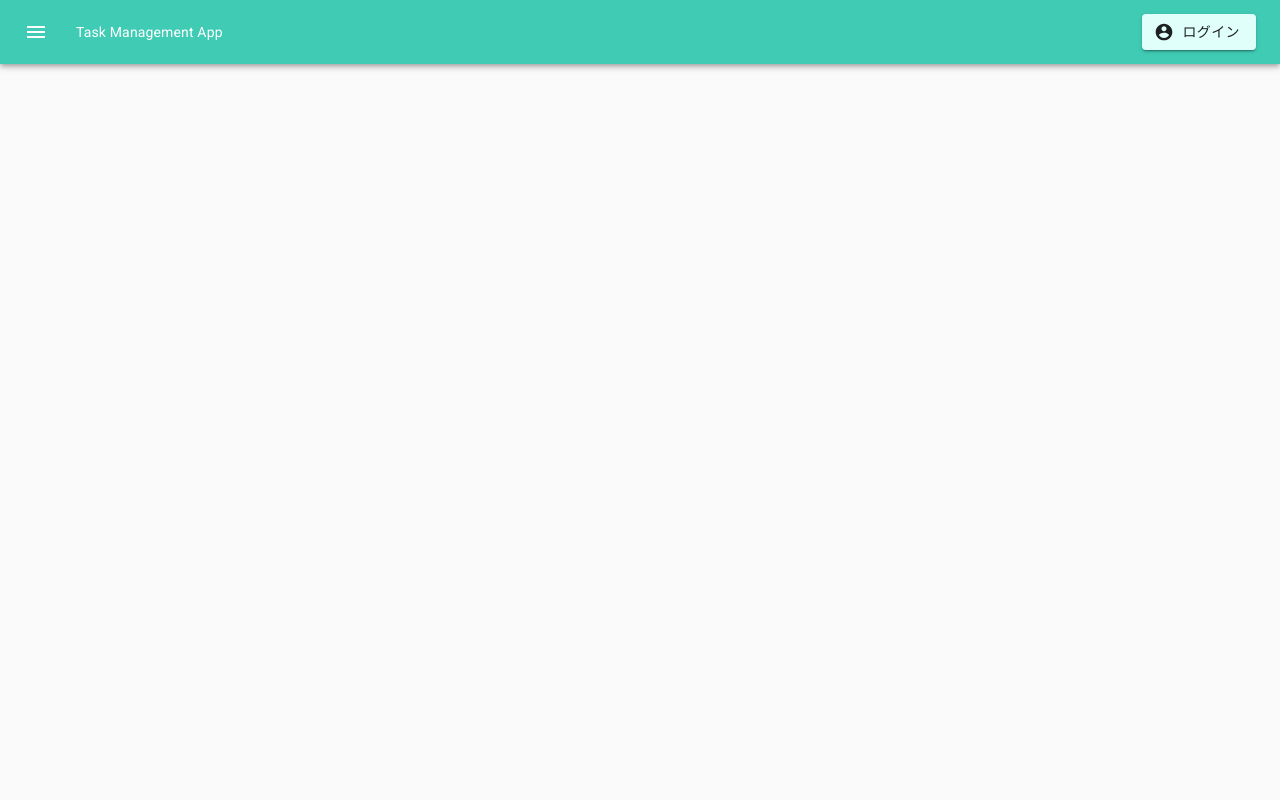
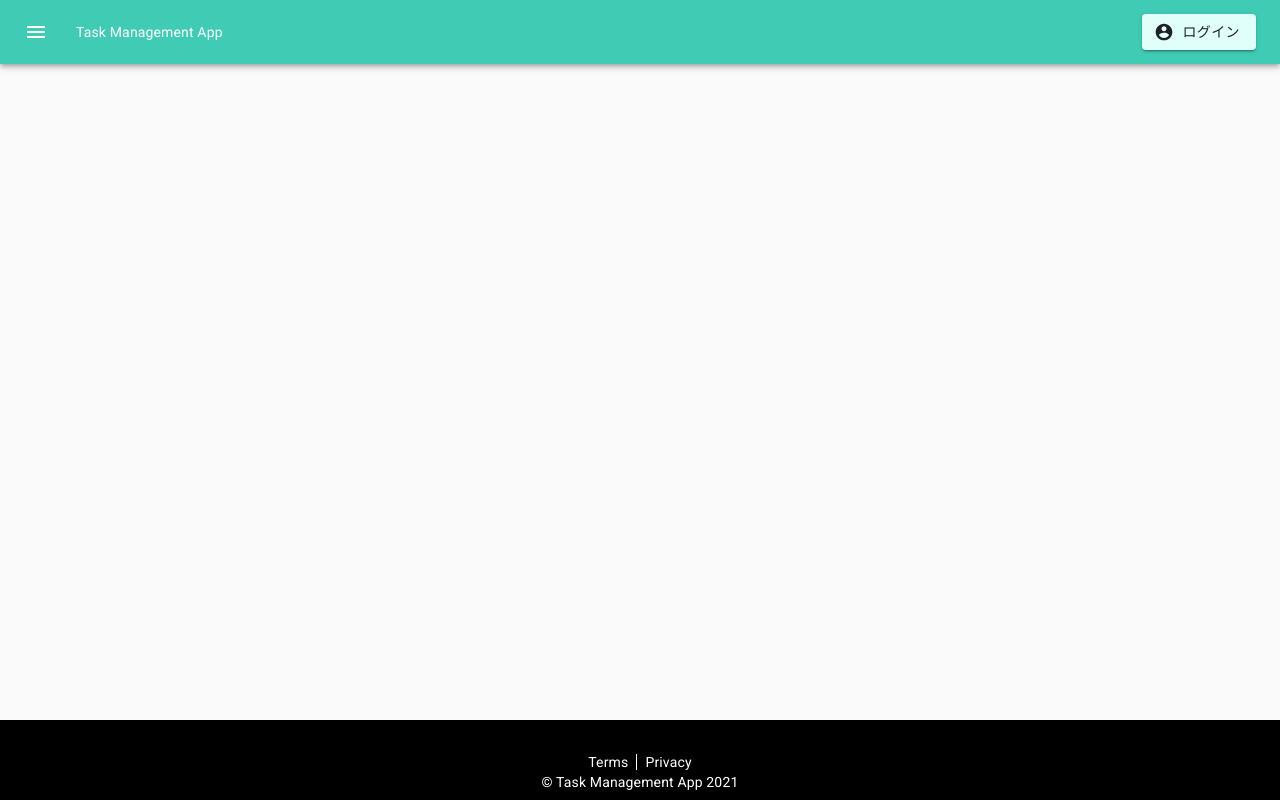
Before and after one commit to zuka-e/laravel-react-task-spa, a React (Create React App) app in the folder frontend/: page / in a window 1280 px wide. Built offline with nearby package versions, Linux system fonts and the light colour scheme; no server answers.

Commit message:
Add "Footer" component fixed to the bottom

```diff
--- a/frontend/public/index.html
+++ b/frontend/public/index.html
@@ -36,7 +36,10 @@
   </head>
   <body>
     <noscript>You need to enable JavaScript to run this app.</noscript>
-    <div id="root"></div>
+    <div
+      id="root"
+      style="display: flex; flex-direction: column; min-height: 100vh"
+    ></div>
     <!--
       This HTML file is a template.
       If you open it directly in the browser, you will see an empty page.
--- /dev/null
+++ b/frontend/src/layouts/Footer.tsx
@@ -0,0 +1,48 @@
+import React from 'react';
+import { Link as RouterLink } from 'react-router-dom';
+import { makeStyles, createStyles, Theme } from '@material-ui/core/styles';
+import { Container, Grid, Link, Box, Typography } from '@material-ui/core';
+import { APP_NAME } from '../config/app';
+
+const useStyles = makeStyles((theme: Theme) =>
+  createStyles({
+    footer: {
+      marginTop: 'auto',
+      paddingTop: theme.spacing(4),
+      paddingBottom: theme.spacing(1),
+      backgroundColor: theme.palette.common.black,
+      color: theme.palette.common.white,
+    },
+  })
+);
+
+const Copyright = () => (
+  <Typography variant='body2' color='inherit'>
+    © {APP_NAME} {new Date().getFullYear()}
+  </Typography>
+);
+
+const Footer: React.FC = () => {
+  const classes = useStyles();
+
+  return (
+    <Container component='footer' className={classes.footer} maxWidth={false}>
+      <Grid container direction='column' alignItems='center'>
+        <Grid item>
+          <Link component={RouterLink} to='/terms' color='inherit'>
+            Terms
+          </Link>
+          <Box display='inline' borderLeft='1px solid' ml={1} pl={1} />
+          <Link component={RouterLink} to='/privacy' color='inherit'>
+            Privacy
+          </Link>
+        </Grid>
+        <Grid item>
+          <Copyright />
+        </Grid>
+      </Grid>
+    </Container>
+  );
+};
+
+export default Footer;
--- a/frontend/src/pages/index.tsx
+++ b/frontend/src/pages/index.tsx
@@ -1,26 +1,19 @@
 import React from 'react';
 import { Helmet } from 'react-helmet-async';
-import { Button } from '@material-ui/core';
+import { Container } from '@material-ui/core';
 import { APP_NAME } from '../config/app';
-import { isSignedIn } from '../utils/auth';
-import { useAppDispatch } from '../store/hooks';
-import { putSignOut } from '../store/slices/authSlice';
 import Header from '../layouts/Header';
+import Footer from '../layouts/Footer';
 
 const Home: React.FC = () => {
-  const dispatch = useAppDispatch();
-
-  const handleClick = () => {
-    dispatch(putSignOut());
-  };
-
   return (
     <React.Fragment>
       <Helmet>
         <title>{APP_NAME}</title>
       </Helmet>
       <Header />
-      {isSignedIn() && <Button onClick={handleClick}>Logout</Button>}
+      <Container>{/*  */}</Container>
+      <Footer />
     </React.Fragment>
   );
 };
```
